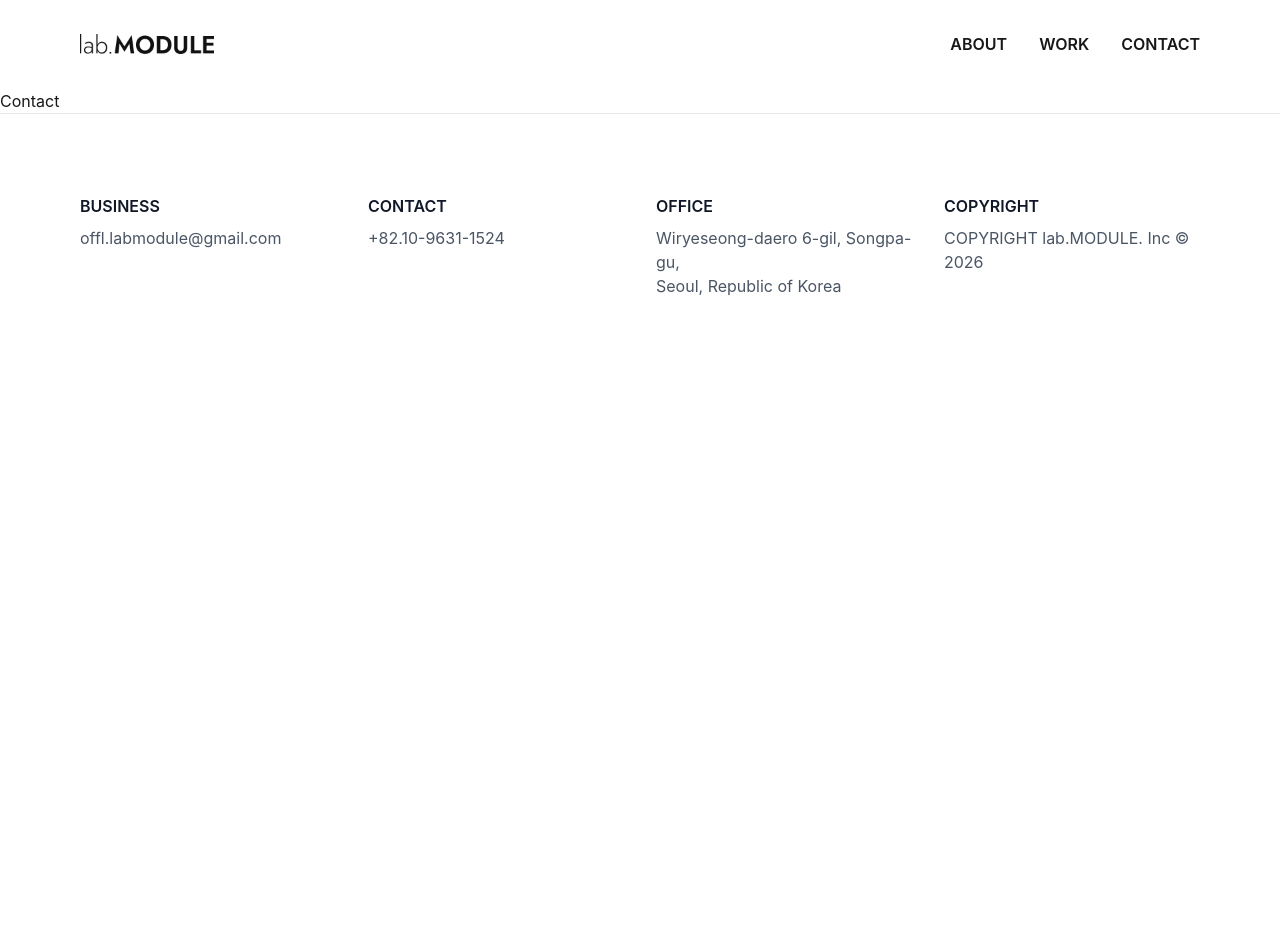
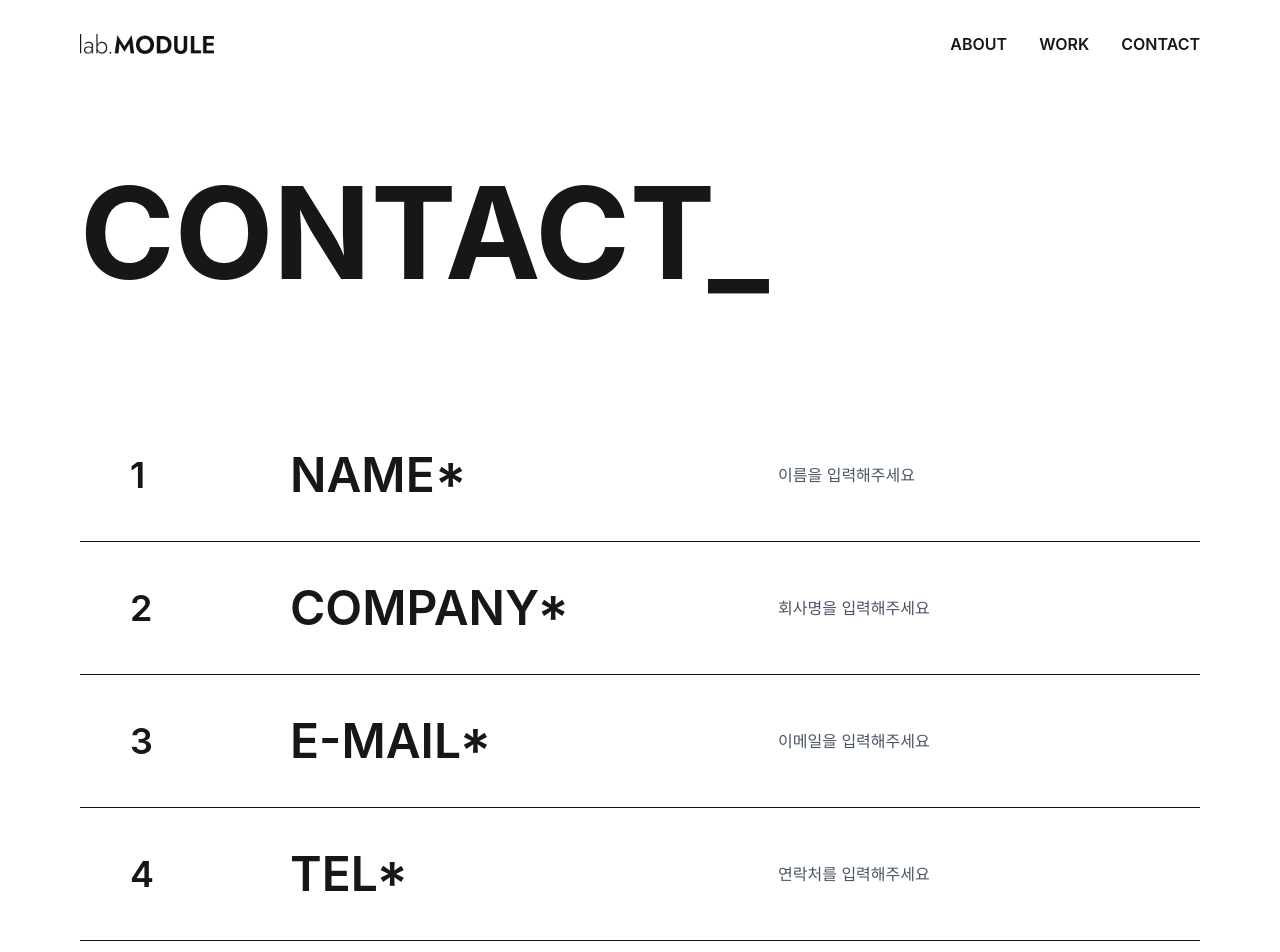
Before and after one commit to B-gooroom/lab.module, a Next.js app: page /contact in a window 1280 px wide. Shown: the top 952 px of the page. Before the commit the page ends 800 px from the top, so only its background shows below. Built offline with nearby package versions, Linux system fonts and the light colour scheme; a web font is replaced by a local one.

Commit message:
FEAT[contact]: contact 페이지 추가

```diff
--- a/app/contact/page.tsx
+++ b/app/contact/page.tsx
@@ -1,7 +1,91 @@
+"use client";
+
+import LogoLoop from "../components/LogoLoop";
+
 export default function Contact() {
   return (
     <div>
-      <h1>Contact</h1>
+      <div className="px-[80px] md:px-8 lg:px-20 xl:px-[80px] pt-12 ">
+        <h1 className="text-[48px] md:text-[64px] lg:text-[80px] xl:text-[128px] font-bold">
+          CONTACT_
+        </h1>
+        <p className="h-[80px]" />
+        <div className="flex items-center justify-between py-[30px] border-b border-[#111111] gap-8 md:gap-16 lg:gap-32">
+          <div className="flex items-center gap-8 md:gap-16 lg:gap-32">
+            <span className="text-[18px] md:text-[24px] lg:text-[36px] font-semibold w-8 ml-[50px]">
+              1
+            </span>
+            <span className="text-[24px] md:text-[32px] lg:text-[48px] font-semibold w-[360px]">
+              NAME*
+            </span>
+            <span className="text-md text-gray-600 leading-relaxed">
+              이름을 입력해주세요
+            </span>
+          </div>
+        </div>
+        <div className="flex items-center justify-between py-[30px] border-b border-[#111111] gap-8 md:gap-16 lg:gap-32">
+          <div className="flex items-center gap-8 md:gap-16 lg:gap-32">
+            <span className="text-[18px] md:text-[24px] lg:text-[36px] font-semibold w-8 ml-[50px]">
+              2
+            </span>
+            <span className="text-[24px] md:text-[32px] lg:text-[48px] font-semibold w-[360px]">
+              COMPANY*
+            </span>
+            <span className="text-md text-gray-600 leading-relaxed">
+              회사명을 입력해주세요
+            </span>
+          </div>
+        </div>
+        <div className="flex items-center justify-between py-[30px] border-b border-[#111111] gap-8 md:gap-16 lg:gap-32">
+          <div className="flex items-center gap-8 md:gap-16 lg:gap-32">
+            <span className="text-[18px] md:text-[24px] lg:text-[36px] font-semibold w-8 ml-[50px]">
+              3
+            </span>
+            <span className="text-[24px] md:text-[32px] lg:text-[48px] font-semibold w-[360px]">
+              E-MAIL*
+            </span>
+            <span className="text-md text-gray-600 leading-relaxed">
+              이메일을 입력해주세요
+            </span>
+          </div>
+        </div>
+        <div className="flex items-center justify-between py-[30px] border-b border-[#111111] gap-8 md:gap-16 lg:gap-32">
+          <div className="flex items-center gap-8 md:gap-16 lg:gap-32">
+            <span className="text-[18px] md:text-[24px] lg:text-[36px] font-semibold w-8 ml-[50px]">
+              4
+            </span>
+            <span className="text-[24px] md:text-[32px] lg:text-[48px] font-semibold w-[360px]">
+              TEL*
+            </span>
+            <span className="text-md text-gray-600 leading-relaxed">
+              연락처를 입력해주세요
+            </span>
+          </div>
+        </div>
+        <div className="flex items-center justify-between py-[30px]">
+          <div className="flex items-center gap-8 md:gap-16 lg:gap-32">
+            <span className="text-[18px] md:text-[24px] lg:text-[36px] font-semibold w-8 ml-[50px]">
+              5
+            </span>
+            <span className="text-[24px] md:text-[32px] lg:text-[48px] font-semibold w-[360px]">
+              PROJECT FIELD
+            </span>
+            <span className="text-md text-gray-600 leading-relaxed">
+              웹사이트, 앱, 브랜딩, 기타 등 진행하시는 프로젝트를 입력해주세요
+            </span>
+          </div>
+        </div>
+        <p className="h-[80px]" />
+        <button className="w-full h-[56px] bg-black text-white text-[16px] font-semibold cursor-pointer">
+          CONNECTING
+        </button>
+        <p className="h-[310px]" />
+
+        <div className="relative w-full overflow-hidden">
+          <LogoLoop />
+        </div>
+        <p className="h-[150px]" />
+      </div>
     </div>
   );
 }
```
